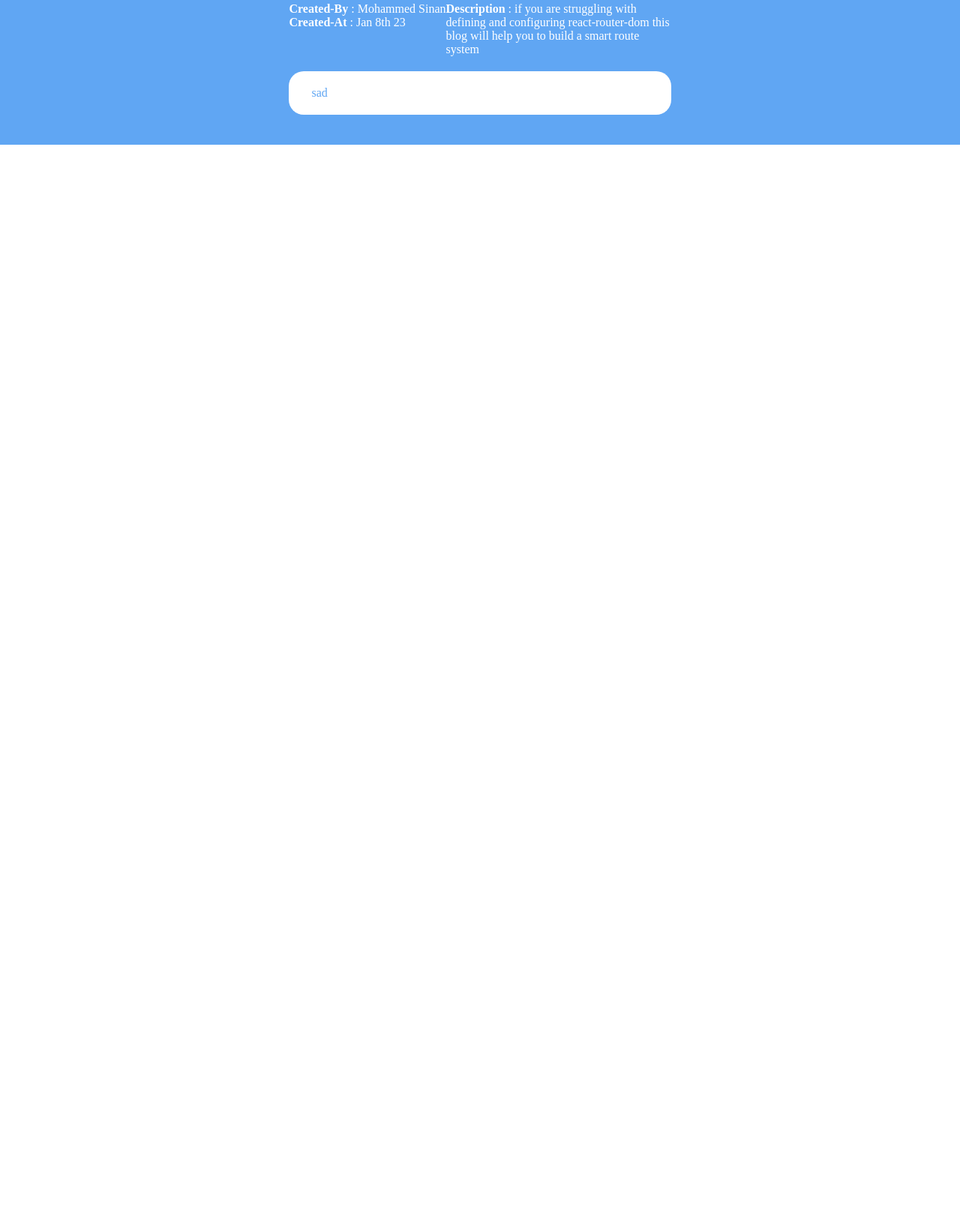
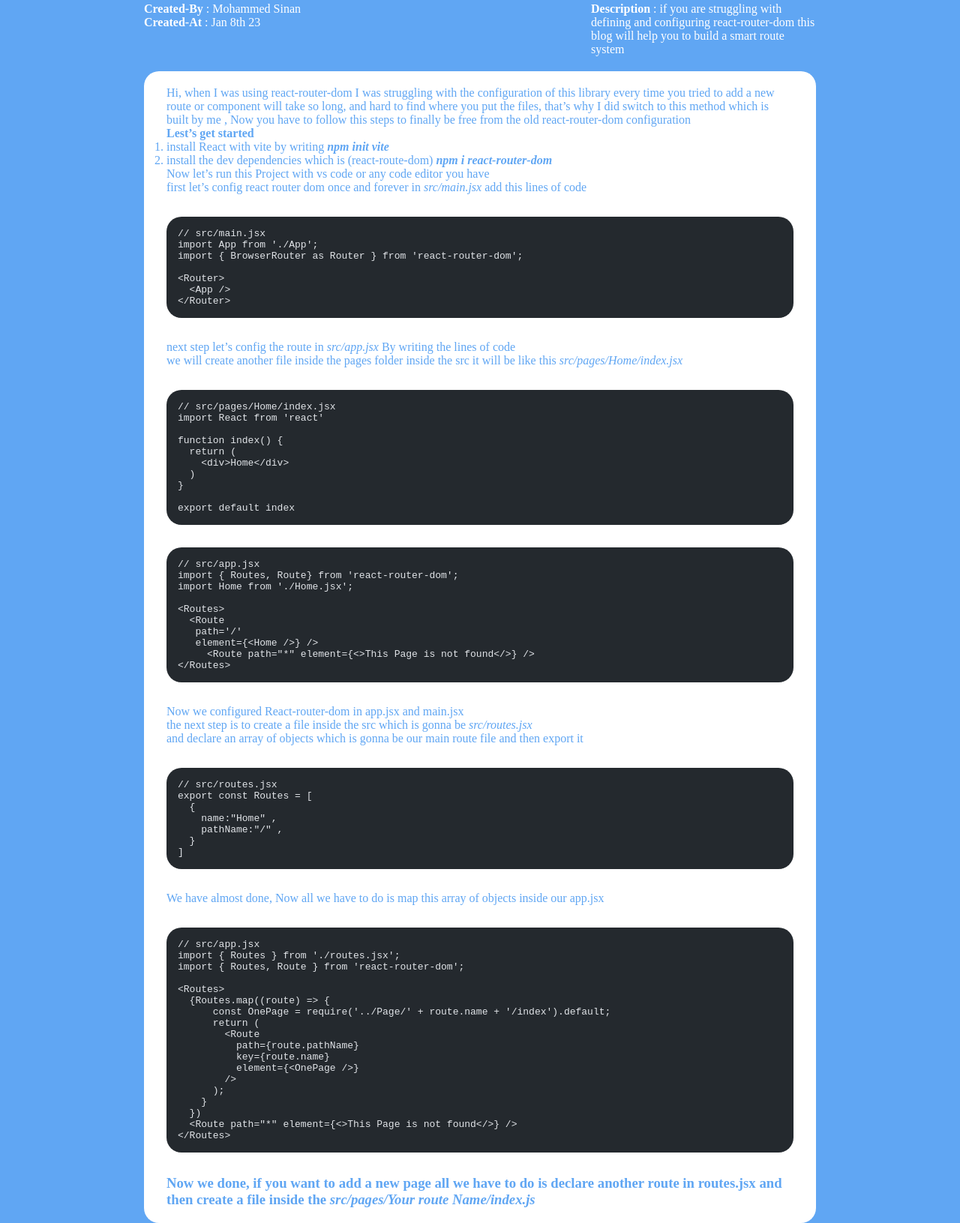
Before and after one commit to mohammmedsinan/Main-Portfolio, an Astro site: page /blog/smart-router-system-react-router-dom in a window 1280 px wide. Shown: the part 838-2469 px from the top of the page at 75% size. Before the commit the page ends 1031 px from the top, so only its background shows below. Built offline with nearby package versions, Linux system fonts and the light colour scheme; Astro itself is replaced by a stand-in of ours; code samples lack their colours.

Commit message:
Update Post “smart-router-system-react-router-dom”

````diff
--- a/src/pages/blog/smart-router-system-react-router-dom.md
+++ b/src/pages/blog/smart-router-system-react-router-dom.md
@@ -15,4 +15,94 @@ tag:
   - javascript
   - spa
 ---
-s﻿ad
+Hi, when I was using react-router-dom I was struggling with the configuration of this library every time you tried to add a new route or component will take so long, and hard to find where you put the files, that's why I did switch to this method which is built by me , Now you have to follow this steps to finally be free from the old react-router-dom configuration
+
+**L﻿est's get started**
+
+1. install React with vite by writing ***npm init vite***
+2. install the dev dependencies which is (react-route-dom) ***npm i react-router-dom***
+
+N﻿ow let's run this Project with vs code or any code editor you have
+
+f﻿irst let's config react router dom once and forever in *src/main.jsx* add this lines of code
+
+```jsx
+// src/main.jsx
+import App from './App';
+import { BrowserRouter as Router } from 'react-router-dom';
+
+<Router>
+  <App />
+</Router>
+```
+
+n﻿ext step let's config the route in *src/app.jsx* By writing the lines of code
+
+w﻿e will create another file inside the pages folder inside the src it will be like this *src/pages/Home/index.jsx*
+
+```jsx
+// src/pages/Home/index.jsx
+import React from 'react'
+
+function index() {
+  return (
+    <div>Home</div>
+  )
+}
+
+export default index
+```
+
+```jsx
+// src/app.jsx
+import { Routes, Route} from 'react-router-dom';
+import Home from './Home.jsx';
+
+<Routes>
+  <Route
+   path='/'
+   element={<Home />} />
+     <Route path="*" element={<>This Page is not found</>} />
+</Routes>
+```
+
+N﻿ow we configured React-router-dom in app.jsx and main.jsx
+
+t﻿he next step is to create a file inside the src which is gonna be *src/routes.jsx*
+
+a﻿nd declare an array of objects which is gonna be our main route file and then export it
+
+```javascript
+// src/routes.jsx
+export const Routes = [
+  {
+    name:"Home" ,
+    pathName:"/" ,
+  }
+]
+```
+
+We have almost done, Now all we have to do is map this array of objects inside our app.jsx
+
+```jsx
+// src/app.jsx
+import { Routes } from './routes.jsx';
+import { Routes, Route } from 'react-router-dom';
+
+<Routes>
+  {Routes.map((route) => {
+      const OnePage = require('../Page/' + route.name + '/index').default;
+      return (
+        <Route
+          path={route.pathName}
+          key={route.name}
+          element={<OnePage />}
+        />
+      );
+    }
+  })
+  <Route path="*" element={<>This Page is not found</>} />
+</Routes>
+```
+
+### N﻿ow we done, if you want to add a new page all we have to do is declare another route in routes.jsx and then create a file inside the *src/pages/Your route Name/index.js*
````
